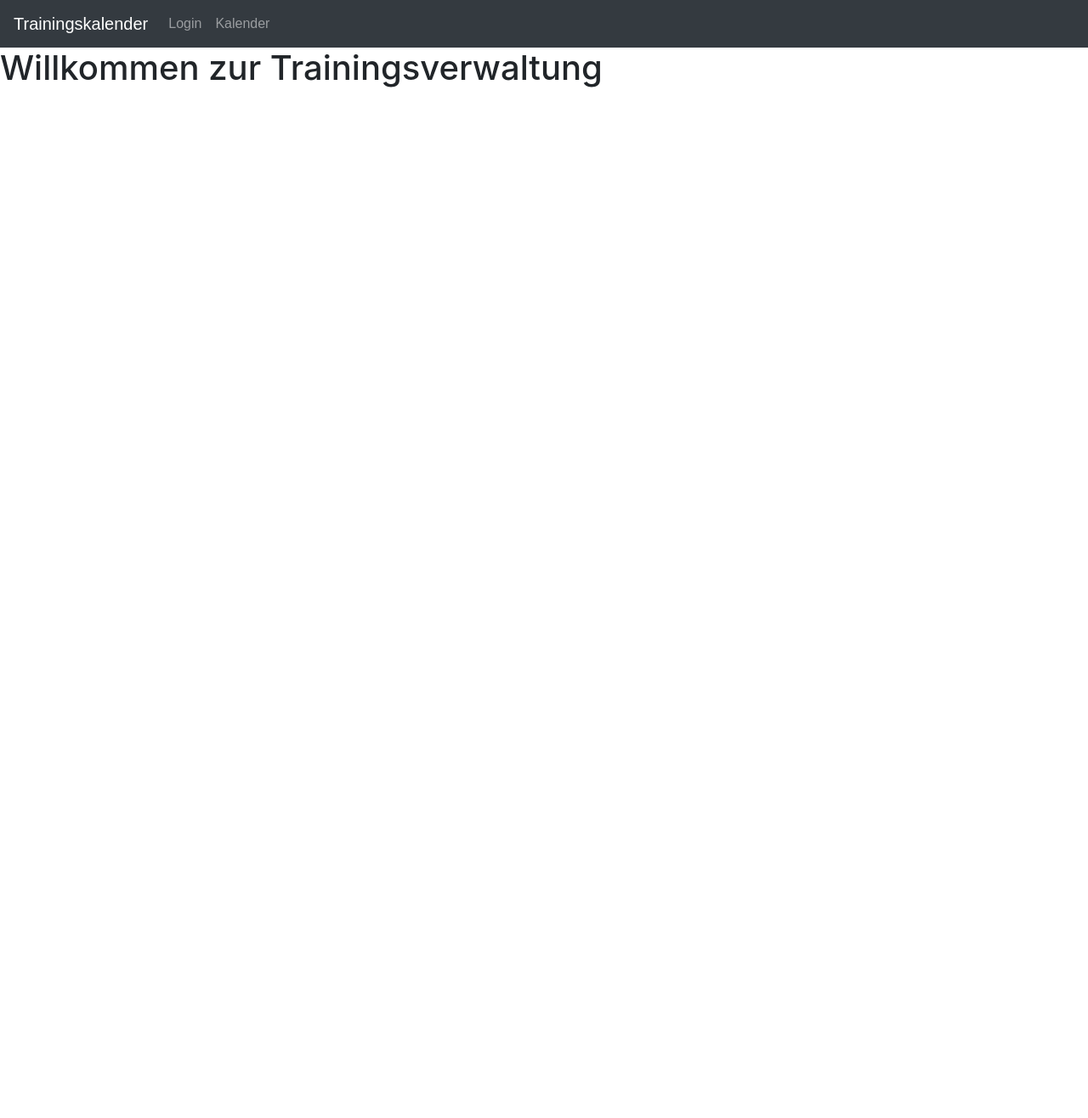
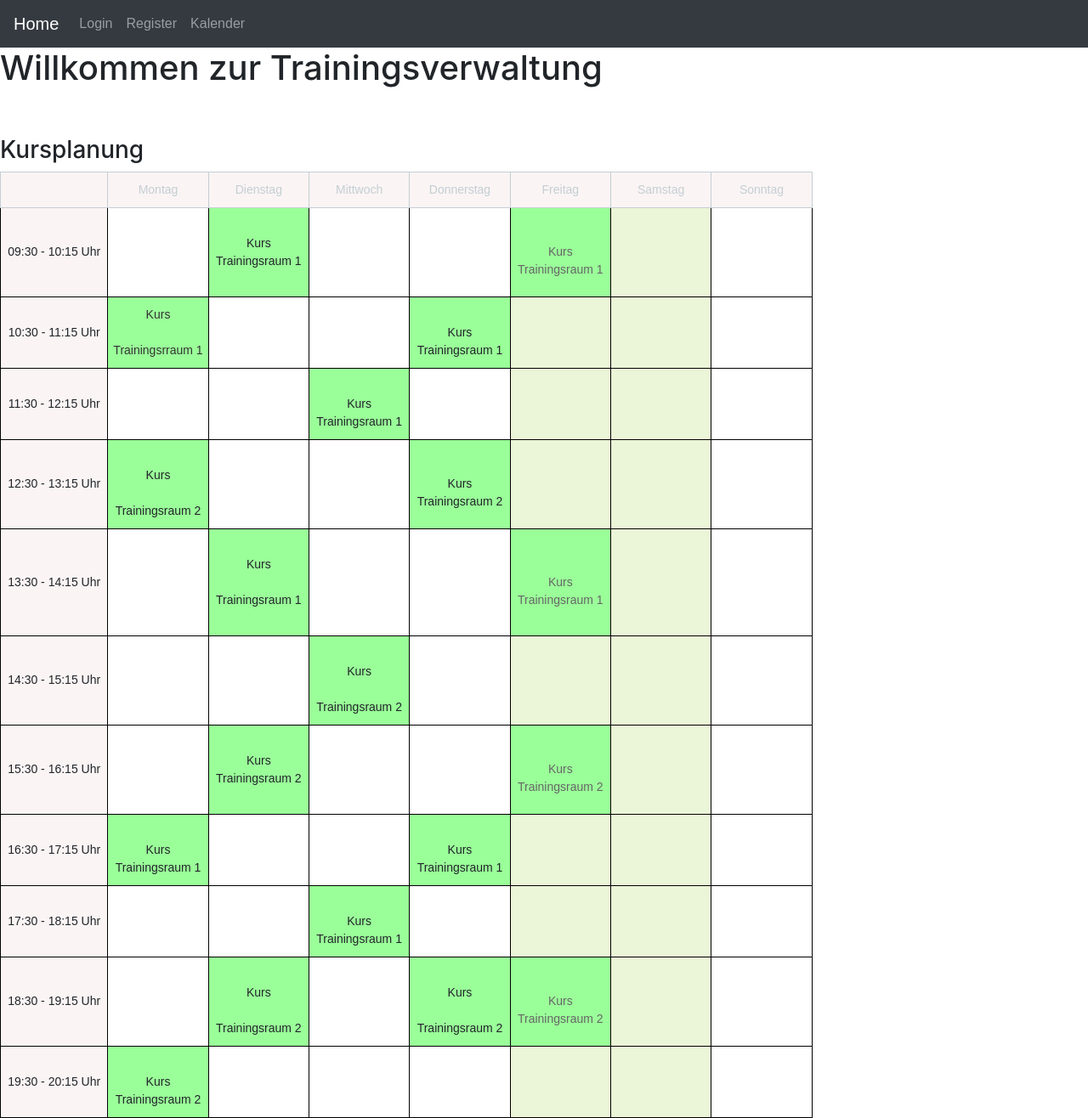
Before and after one commit to BenjaminS01/IT-Projekt, a PHP site: page / in a window 1280 px wide. Shown: the whole page at 85% size. Before the commit the page ends 800 px from the top, so only its background shows below. Run offline with PHP 8.4, Linux system fonts and the light colour scheme; some libraries are stand-ins or nearby versions.

Commit message:
Kursplan hinzugefügt

```diff
--- a/assets/styles/style1.css
+++ b/assets/styles/style1.css
@@ -1,9 +1,5 @@
     /************************************/
-
-
     /*          General             */
-
-
     /************************************/
 
     * {
@@ -30,9 +26,7 @@ html {
         width: 70%;
         padding-top: 20px;
     }
-
-
-/*******************Kalender*****/
+    /*******************Kalender (JAVASCRIPT)*****/
 
     table {
         width: 800px;
@@ -65,30 +59,60 @@ td.heute {
         font-weight: bold;
         background: #ffebe6;
     }
-
-
     /**********Kalender end **********/
-
-
     /**********php Kalender******/
 
-div.day-number {
-    background: #999;
-    position: absolute;
-    z-index: 2;
-    top: -5px;
-    right: -25px;
-    padding: 5px;
-    color: #fff;
-    font-weight: bold;
-    width: 20px;
-    text-align: center;
+    .tg {
+        border-collapse: collapse;
+        border-spacing: 0;
     }
 
-td.calendar-day,
-td.calendar-day-np {
-    width: 120px;
-    padding: 5px 25px 5px 5px;
-    border-bottom: 1px solid #999;
-    border-right: 1px solid #999;
+    .tg td {
+        font-family: Arial, sans-serif;
+        font-size: 14px;
+        padding: 10px 5px;
+        border-style: solid;
+        border-width: 1px;
+        overflow: hidden;
+        word-break: normal;
     }
+
+    .tg th {
+        font-family: Arial, sans-serif;
+        font-size: 14px;
+        font-weight: normal;
+        padding: 10px 5px;
+        border-style: solid;
+        border-width: 1px;
+        overflow: hidden;
+        word-break: normal;
+    }
+
+    .tg .tg-mgse {
+        font-family: Arial, Helvetica, sans-serif !important;
+        ;
+        background-color: #9aff99
+    }
+
+    .tg .tg-efv9 {
+        font-family: Arial, Helvetica, sans-serif !important;
+    }
+
+    .tg .tg-4byr {
+        font-family: Arial, Helvetica, sans-serif !important;
+        ;
+        background-color: #faf4f4
+    }
+
+    .tg .tg-q82y {
+        font-family: Arial, Helvetica, sans-serif !important;
+        ;
+        background-color: #ffffff
+    }
+
+    .tg .tg-u666 {
+        font-family: Arial, Helvetica, sans-serif !important;
+        ;
+        background-color: #9aff99;
+        color: #333333
+    }
--- a/controller/pagesController.class.php
+++ b/controller/pagesController.class.php
@@ -72,5 +72,10 @@ class PagesController extends \Trainingskalender\core\Controller
 
     }
 
+    public function actionUpdateTrainingEntry(){
+
+
+    }
+
 
 }
--- a/helper/functions.php
+++ b/helper/functions.php
@@ -290,7 +290,8 @@ function draw_calendar($month,$year,$events){
 			$event_day = $year.'-'.$_month.'-'.$day;
 			if(isset($events[$event_day])) {
 				//foreach($events[$event_day] as $event) {
-					$calendar.= '<div class="event">'.$events[$event_day]['trainingDate'].'</div>';/////////////
+                    $calendar.= '<a href="?a=updateTrainingEntry&param='.$events[$event_day]['trainingDate'].'" >Dein Trainingseintrag</a>';
+					//$calendar.= '<div class="event">'.$events[$event_day]['trainingDate'].'</div>';/////////////
                // }
 			}
 			else {
--- a/views/layout.php
+++ b/views/layout.php
@@ -10,7 +10,7 @@
 <body>
 <!-- Nav tabs -->
 <nav class="navbar navbar-expand-sm navbar-dark bg-dark">
-        <a href="#" class="navbar-brand">Trainingskalender</a>
+        <a href="?a=start" class="navbar-brand">Home</a>
         <button class="navbar-toggler" data-toggle="collapse" data-target="#navbarMenu">
             <span class="navbar-toggler-icon"></span>
         </button>
--- a/views/loginNavbar.php
+++ b/views/loginNavbar.php
@@ -3,3 +3,6 @@
 <li class="nav-item">
     <a href="?a=login" class="nav-link">Login</a>
 </li>
+<li class="nav-item">
+    <a href="?a=register" class="nav-link">Register</a>
+</li>
--- a/views/pages/start.php
+++ b/views/pages/start.php
@@ -1 +1,140 @@
 <h1>Willkommen zur Trainingsverwaltung</h1>
+
+
+<br>
+<br>
+
+<h3>Kursplanung</h3>
+
+<table class="tg" style="table-layout: fixed; width: 936px">
+<colgroup>
+<col style="width: 126.33333px">
+<col style="width: 118.33333px">
+<col style="width: 118.33333px">
+<col style="width: 118.33333px">
+<col style="width: 118.33333px">
+<col style="width: 118.33333px">
+<col style="width: 118.33333px">
+<col style="width: 118.33333px">
+</colgroup>
+  <tr>
+    <th class="tg-4byr"></th>
+    <th class="tg-4byr">Montag</th>
+    <th class="tg-4byr">Dienstag</th>
+    <th class="tg-4byr">Mittwoch</th>
+    <th class="tg-4byr">Donnerstag</th>
+    <th class="tg-4byr">Freitag</th>
+    <th class="tg-4byr">Samstag</th>
+    <th class="tg-4byr">Sonntag</th>
+  </tr>
+  <tr>
+    <td class="tg-4byr">09:30 - 10:15 Uhr<br></td>
+    <td class="tg-efv9"><br><br></td>
+    <td class="tg-mgse"><br>Kurs<br>Trainingsraum 1<br><br></td>
+    <td class="tg-efv9"></td>
+    <td class="tg-efv9"></td>
+    <td class="tg-mgse"><br>Kurs<br>Trainingsraum 1<br></td>
+    <td class="tg-efv9"></td>
+    <td class="tg-q82y"></td>
+  </tr>
+  <tr>
+    <td class="tg-4byr">10:30 - 11:15 Uhr<br></td>
+    <td class="tg-u666">Kurs <br><br>Trainingsrraum 1<br></td>
+    <td class="tg-efv9"></td>
+    <td class="tg-efv9"></td>
+    <td class="tg-mgse"><br>Kurs<br>Trainingsraum 1<br></td>
+    <td class="tg-efv9"></td>
+    <td class="tg-efv9"></td>
+    <td class="tg-efv9"></td>
+  </tr>
+  <tr>
+    <td class="tg-4byr">11:30 - 12:15 Uhr<br></td>
+    <td class="tg-efv9"><br><br><br></td>
+    <td class="tg-efv9"></td>
+    <td class="tg-mgse"><br>Kurs<br>Trainingsraum 1<br></td>
+    <td class="tg-efv9"></td>
+    <td class="tg-efv9"></td>
+    <td class="tg-efv9"></td>
+    <td class="tg-efv9"></td>
+  </tr>
+  <tr>
+    <td class="tg-4byr">12:30 - 13:15 Uhr<br></td>
+    <td class="tg-mgse"><br>Kurs <br><br>Trainingsraum 2<br></td>
+    <td class="tg-efv9"></td>
+    <td class="tg-efv9"></td>
+    <td class="tg-mgse"><br>Kurs<br>Trainingsraum 2<br></td>
+    <td class="tg-efv9"></td>
+    <td class="tg-efv9"></td>
+    <td class="tg-efv9"></td>
+  </tr>
+  <tr>
+    <td class="tg-4byr">13:30 - 14:15 Uhr<br></td>
+    <td class="tg-efv9"><br><br></td>
+    <td class="tg-mgse"><br>Kurs <br><br>Trainingsraum 1<br><br></td>
+    <td class="tg-efv9"></td>
+    <td class="tg-efv9"></td>
+    <td class="tg-mgse"><br>Kurs<br>Trainingsraum 1<br></td>
+    <td class="tg-efv9"></td>
+    <td class="tg-efv9"></td>
+  </tr>
+  <tr>
+    <td class="tg-4byr">14:30 - 15:15 Uhr<br></td>
+    <td class="tg-efv9"><br><br><br></td>
+    <td class="tg-efv9"></td>
+    <td class="tg-mgse"><br>Kurs <br><br>Trainingsraum 2<br></td>
+    <td class="tg-efv9"></td>
+    <td class="tg-efv9"></td>
+    <td class="tg-efv9"></td>
+    <td class="tg-efv9"></td>
+  </tr>
+  <tr>
+    <td class="tg-4byr">15:30 - 16:15 Uhr<br></td>
+    <td class="tg-efv9"><br><br></td>
+    <td class="tg-mgse"><br>Kurs<br>Trainingsraum 2<br><br></td>
+    <td class="tg-efv9"></td>
+    <td class="tg-efv9"><br></td>
+    <td class="tg-mgse"><br>Kurs<br>Trainingsraum 2<br></td>
+    <td class="tg-efv9"></td>
+    <td class="tg-efv9"></td>
+  </tr>
+  <tr>
+    <td class="tg-4byr">16:30 - 17:15 Uhr<br></td>
+    <td class="tg-mgse"><br>Kurs <br>Trainingsraum 1<br></td>
+    <td class="tg-efv9"></td>
+    <td class="tg-efv9"></td>
+    <td class="tg-mgse"><br>Kurs<br>Trainingsraum 1<br></td>
+    <td class="tg-efv9"></td>
+    <td class="tg-efv9"></td>
+    <td class="tg-efv9"></td>
+  </tr>
+  <tr>
+    <td class="tg-4byr">17:30 - 18:15 Uhr<br></td>
+    <td class="tg-efv9"><br><br><br></td>
+    <td class="tg-efv9"></td>
+    <td class="tg-mgse"><br>Kurs<br>Trainingsraum 1<br></td>
+    <td class="tg-efv9"></td>
+    <td class="tg-efv9"></td>
+    <td class="tg-efv9"></td>
+    <td class="tg-efv9"></td>
+  </tr>
+  <tr>
+    <td class="tg-4byr">18:30 - 19:15 Uhr<br></td>
+    <td class="tg-efv9"><br><br><br></td>
+    <td class="tg-mgse"><br>Kurs <br><br>Trainingsraum 2<br></td>
+    <td class="tg-efv9"></td>
+    <td class="tg-mgse"><br>Kurs <br><br>Trainingsraum 2<br></td>
+    <td class="tg-mgse"><br>Kurs<br>Trainingsraum 2<br></td>
+    <td class="tg-efv9"></td>
+    <td class="tg-efv9"></td>
+  </tr>
+  <tr>
+    <td class="tg-4byr">19:30 - 20:15 Uhr<br></td>
+    <td class="tg-mgse"><br>Kurs<br>Trainingsraum 2<br></td>
+    <td class="tg-efv9"></td>
+    <td class="tg-efv9"></td>
+    <td class="tg-efv9"></td>
+    <td class="tg-efv9"></td>
+    <td class="tg-efv9"></td>
+    <td class="tg-efv9"></td>
+  </tr>
+</table>
```
Also changed, not shown: database/Heroku_SQL-Script.sql (+27 -19 lines), views/pages/updateTrainingEntry.php (added). Lines whose indentation alone changed are shown as unchanged.
